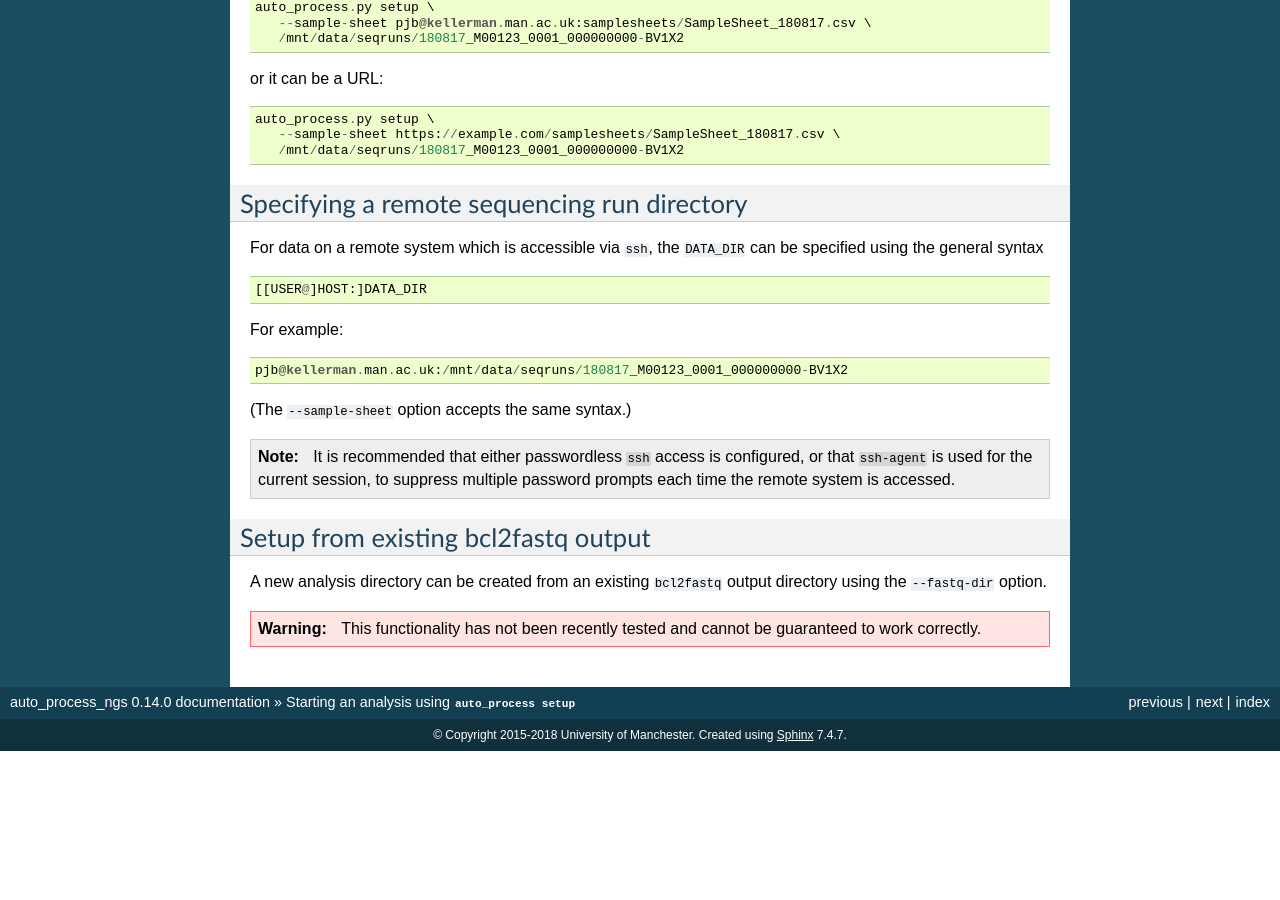
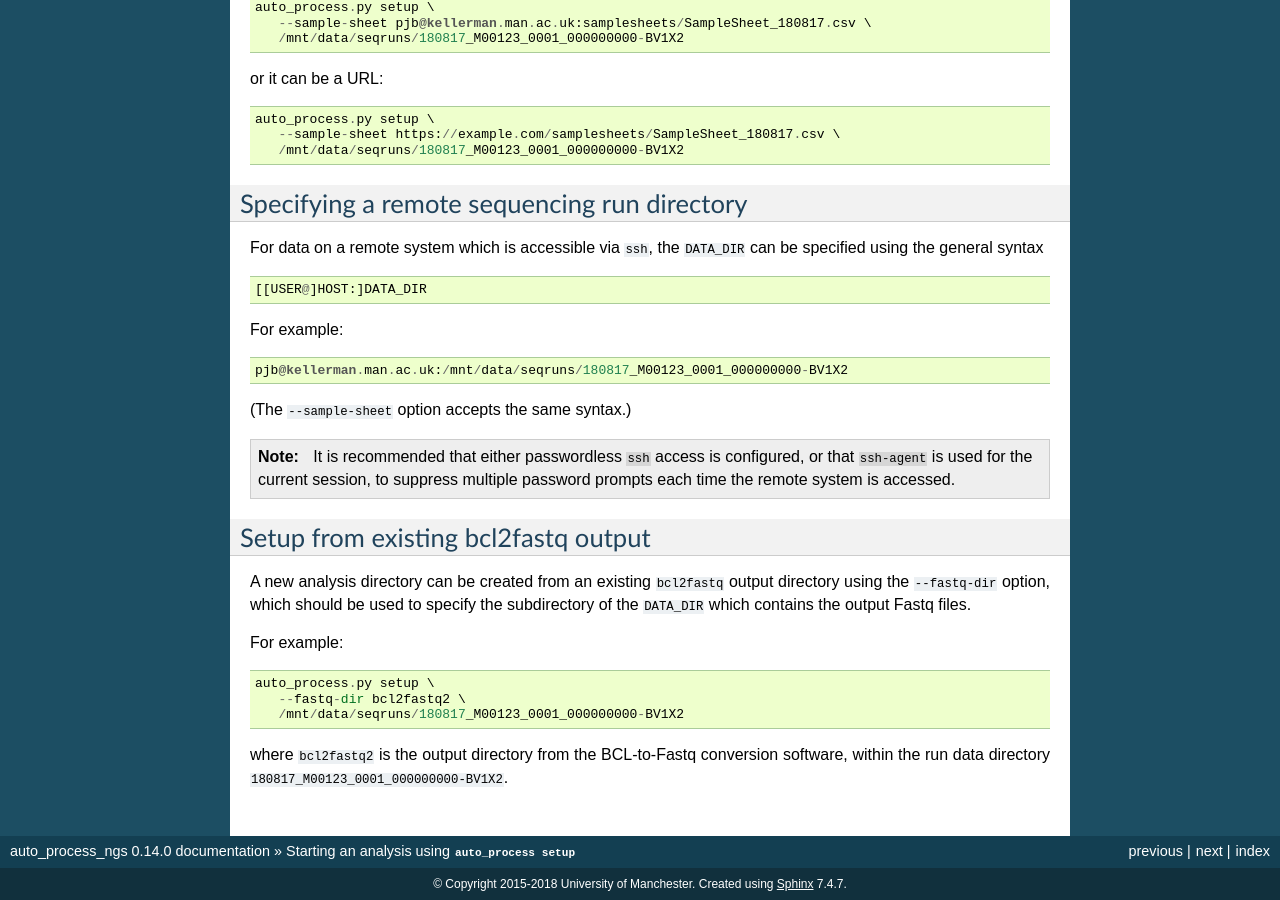
Before and after one commit to fls-bioinformatics-core/auto_process_ngs, a Sphinx documentation site: the page built from docs/source/using/setup.rst, in a window 1280 px wide and 900 px high, scrolled down 1403 px. Built offline with Sphinx 7.4.7, drawn with Linux system fonts in a browser that asks for light colours; pages that are not in the unit, such as notebooks, are missing from menus; before the commit the page ends 2154 px from its top, so only the background shows below that.

Commit message:
setup: update the documentation for the --fastq-dir option.

```diff
--- a/docs/source/using/setup.rst
+++ b/docs/source/using/setup.rst
@@ -150,9 +150,17 @@ Setup from existing bcl2fastq output
 
 A new analysis directory can be created from an existing
 ``bcl2fastq`` output directory using the ``--fastq-dir``
-option.
+option, which should be used to specify the subdirectory
+of the ``DATA_DIR`` which contains the output Fastq files.
 
-.. warning::
+For example:
 
-   This functionality has not been recently tested and
-   cannot be guaranteed to work correctly.
+::
+
+   auto_process.py setup \
+      --fastq-dir bcl2fastq2 \
+      /mnt/data/seqruns/180817_M00123_0001_000000000-BV1X2
+
+where ``bcl2fastq2`` is the output directory from the
+BCL-to-Fastq conversion software, within the run data
+directory ``180817_M00123_0001_000000000-BV1X2``.
```
